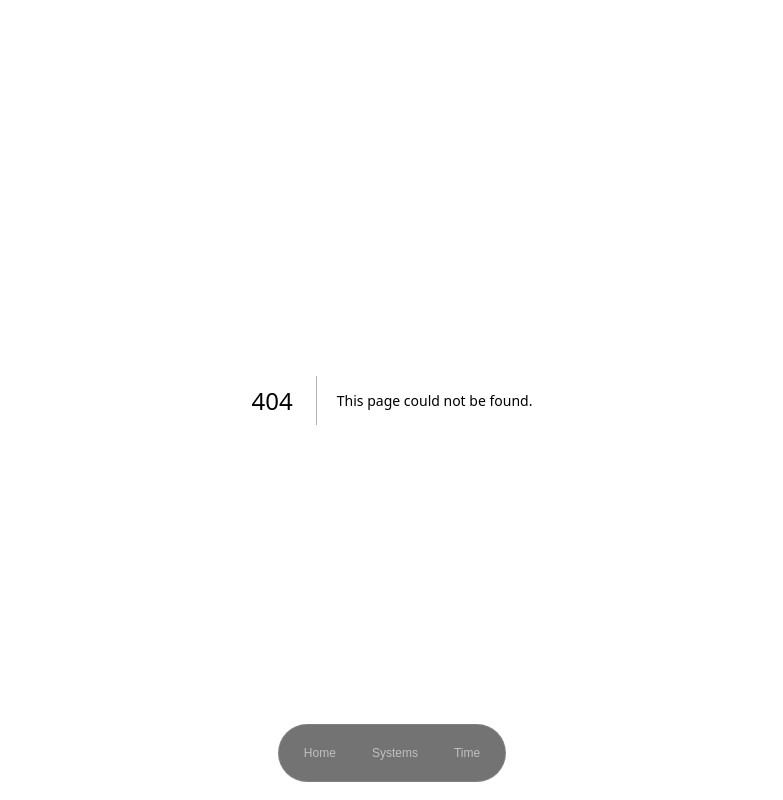
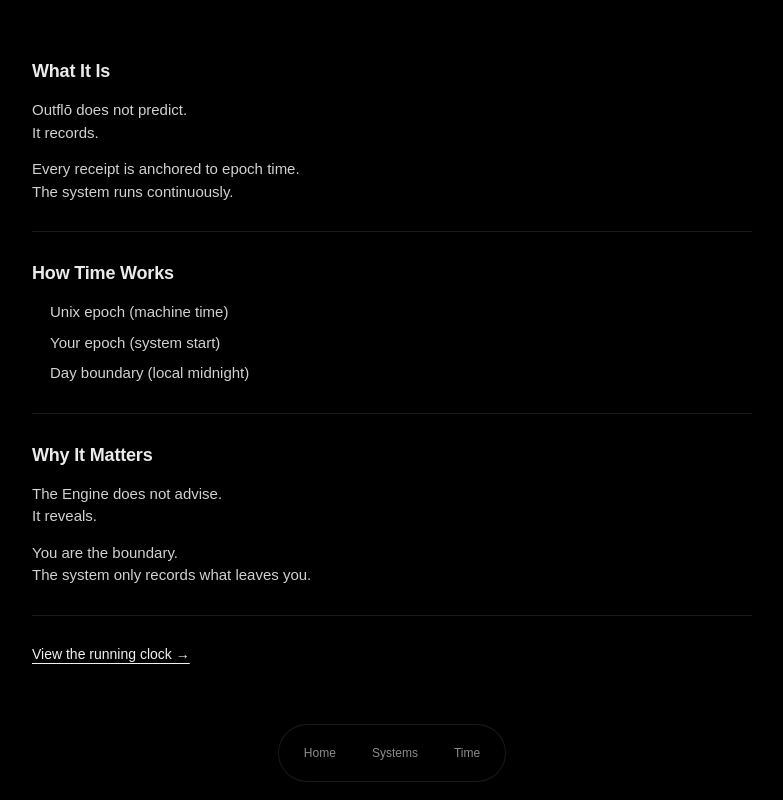
Before and after one commit to dptcoffee/Outflo, a Next.js app: page /365/engine in a window 1280 px wide. Before the commit this address had no page. Shown: the whole page, without its empty margins (248-1031 px from the left). Built offline with nearby package versions, Linux system fonts and the light colour scheme.

Commit message:
Stabilize receipts: day route + engine link

```diff
--- /dev/null
+++ b/app/365/engine/page.tsx
@@ -0,0 +1,143 @@
+"use client";
+
+import Link from "next/link";
+
+/* --- constants --- */
+
+const GLOW = "#FFFEFA";
+
+/* --- component --- */
+
+export default function EnginePage() {
+  return (
+    <main style={wrap}>
+      <div style={frame}>
+        {/* --- WHAT IT IS --- */}
+        <section style={section}>
+          <Title>What It Is</Title>
+
+          <p style={p}>
+            Outflō does not predict.
+            <br />
+            It records.
+          </p>
+
+          <p style={p}>
+            Every receipt is anchored to epoch time.
+            <br />
+            The system runs continuously.
+          </p>
+        </section>
+
+        <Divider />
+
+        {/* --- HOW TIME WORKS --- */}
+        <section style={section}>
+          <Title>How Time Works</Title>
+
+          <ul style={list}>
+            <li>Unix epoch (machine time)</li>
+            <li>Your epoch (system start)</li>
+            <li>Day boundary (local midnight)</li>
+          </ul>
+        </section>
+
+        <Divider />
+
+        {/* --- WHY IT MATTERS --- */}
+        <section style={section}>
+          <Title>Why It Matters</Title>
+
+          <p style={p}>
+            The Engine does not advise.
+            <br />
+            It reveals.
+          </p>
+
+          <p style={p}>
+            You are the boundary.
+            <br />
+            The system only records what leaves you.
+          </p>
+        </section>
+
+        <Divider />
+
+        {/* --- LINK --- */}
+        <section style={{ ...section, paddingBottom: 32 }}>
+          <Link href="/365/time" style={link}>
+            View the running clock →
+          </Link>
+        </section>
+      </div>
+    </main>
+  );
+}
+
+/* --- helpers --- */
+
+function Title({ children }: { children: string }) {
+  return <div style={title}>{children}</div>;
+}
+
+function Divider() {
+  return <div style={divider} />;
+}
+
+/* --- styles --- */
+
+const wrap: React.CSSProperties = {
+  minHeight: "100vh",
+  background: "black",
+  color: "white",
+  display: "grid",
+  placeItems: "start center",
+  padding: "max(22px, 6vh) 18px",
+};
+
+const frame: React.CSSProperties = {
+  width: "100%",
+  maxWidth: 720,
+  boxSizing: "border-box",
+};
+
+const section: React.CSSProperties = {
+  display: "grid",
+  gap: 14,
+  padding: "10px 0",
+};
+
+const title: React.CSSProperties = {
+  fontSize: 18,
+  fontWeight: 650,
+  letterSpacing: "-0.01em",
+  opacity: 0.92,
+};
+
+const p: React.CSSProperties = {
+  fontSize: 15,
+  lineHeight: 1.5,
+  opacity: 0.82,
+};
+
+const list: React.CSSProperties = {
+  display: "grid",
+  gap: 8,
+  paddingLeft: 18,
+  fontSize: 15,
+  opacity: 0.82,
+};
+
+const divider: React.CSSProperties = {
+  height: 1,
+  background: "rgba(255,255,255,0.10)",
+  margin: "18px 0",
+};
+
+const link: React.CSSProperties = {
+  fontSize: 14,
+  color: GLOW,
+  textDecoration: "underline",
+  textUnderlineOffset: 4,
+  opacity: 0.95,
+};
--- a/app/365/receipts/[id]/page.tsx
+++ b/app/365/receipts/[id]/page.tsx
@@ -394,7 +394,7 @@ export default function ReceiptDetailPage() {
               value={`${LAT_33133}, ${LNG_33133}`}
               mono
             />
-            <Row label="Payment method" value="(placeholder)" />
+            <Row label="Payment method" value="coming soon" />
           </div>
         </section>
 
@@ -407,7 +407,7 @@ export default function ReceiptDetailPage() {
           <div style={menu}>
             <MenuItem href={dayHref} label={`See all your transactions for ${exploreDate}`} />
             <MenuItem label={`View your ${merchantName} transactions across time`} />
-            <MenuItem label="Learn how the Engine works" />
+            <MenuItem href="/365/engine" label="Learn how the Engine works"/>
           </div>
         </section>
 
```
